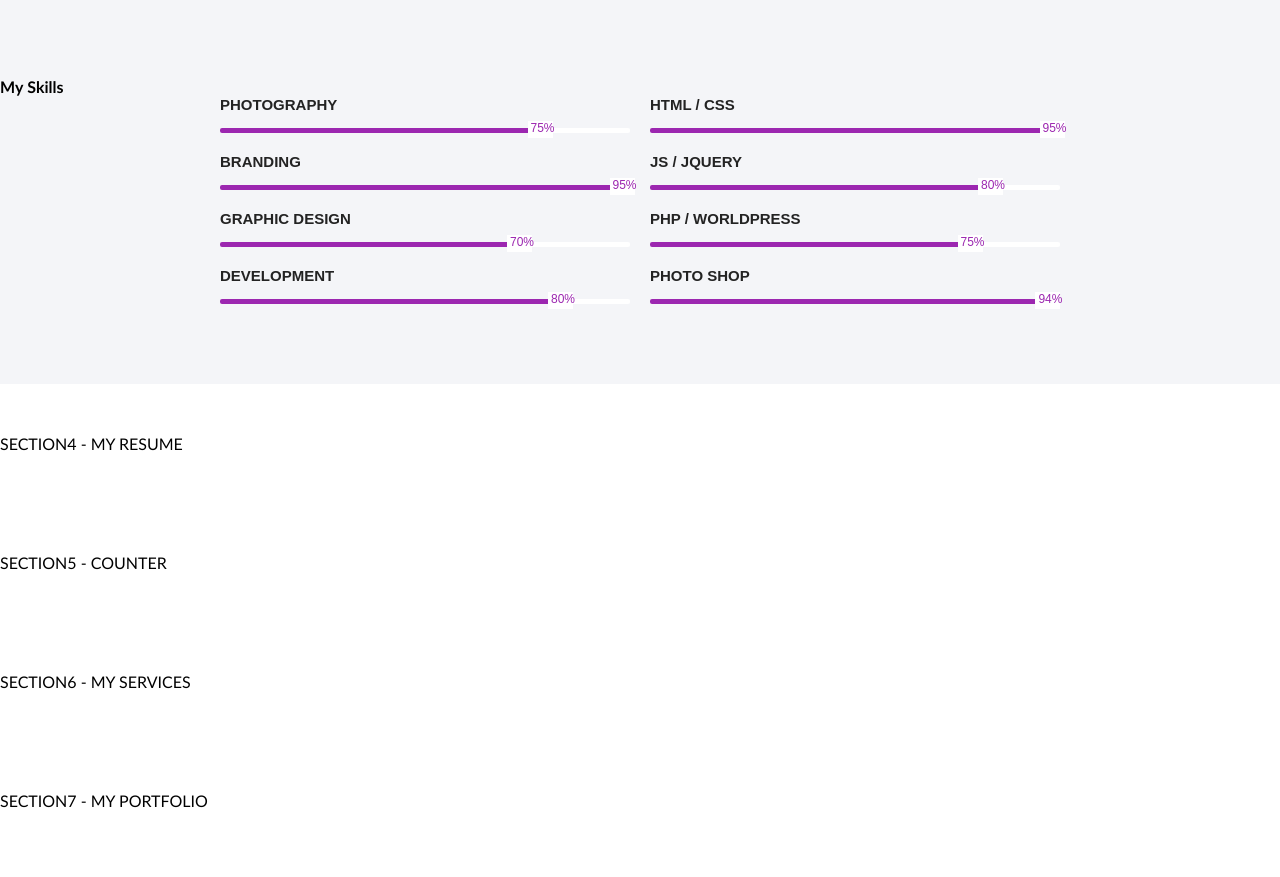
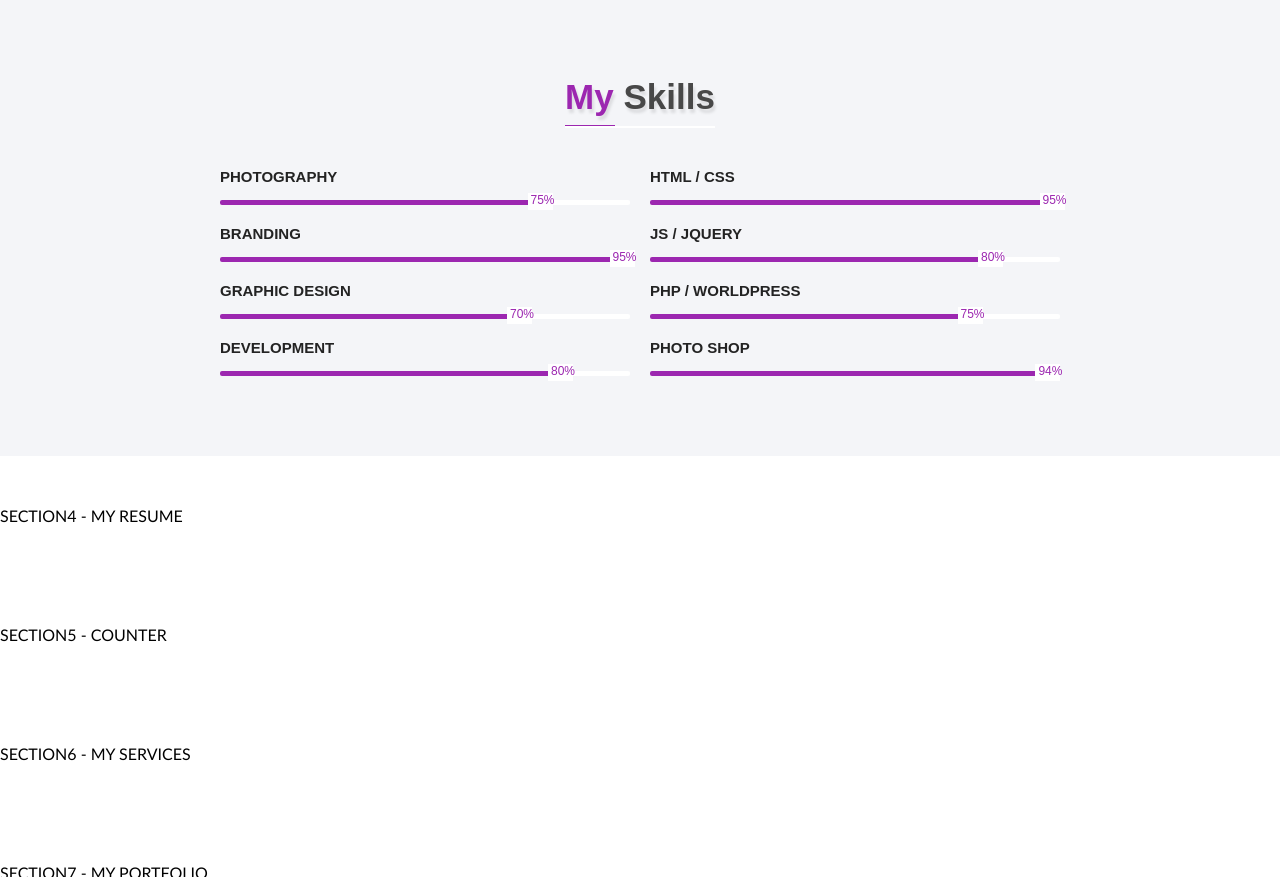
Before and after one commit to front-end-by-rimantas/30-grupe-portfolio-new-per, a website with bundled scripts: page index.html in a window 1280 px wide. Shown: the part 922-1799 px from the top of the page. Built offline with nearby package versions, Linux system fonts and the light colour scheme; a web font is replaced by a local one.

Commit message:
Main tittle update

```diff
--- /dev/null
+++ b/css/components/main-tittles.css
@@ -0,0 +1,40 @@
+/* My title selection style*/
+
+.mainTitleBlock {
+    text-align: center;
+    position: relative;
+    font-family: 'Montserrat', sans-serif;
+    margin-bottom: 20px;
+    font-size: 35px;
+    padding-bottom: px;
+    display: block;
+}
+
+.mainTitleBlock h4 {
+    position: relative;
+    display: inline-block;
+    font-size: 35px;
+    padding-bottom: 9px;
+    margin-bottom: 20px;
+    color: #484848;
+    text-shadow: 2px 4px 3px rgba(0, 0, 0, 0.1);
+    border-bottom: 2px solid #fff;
+    font-family: 'Montserrat', sans-serif;
+}
+
+.mainTitleBlock h4 span {
+    color: #9c27b0;
+    font-size: 35px;
+    font-family: 'Montserrat', sans-serif;
+}
+
+.mainTitleBlock h4::before {
+    content: '';
+    width: 50px;
+    height: 1px;
+    background-color: #9c27b0;
+    position: absolute;
+    left: 0;
+    bottom: 0;
+    font-family: 'Montserrat', sans-serif;
+}
--- a/css/home.css
+++ b/css/home.css
@@ -16,6 +16,7 @@
 @import './components/header.css';
 @import './components/skills.css';
 @import "./components/blog.css";
+@import "./components/main-tittles.css";
 
 /* CUSTOM PAGE STYLE BELOW THIS COMMENT LINE */
 
```
